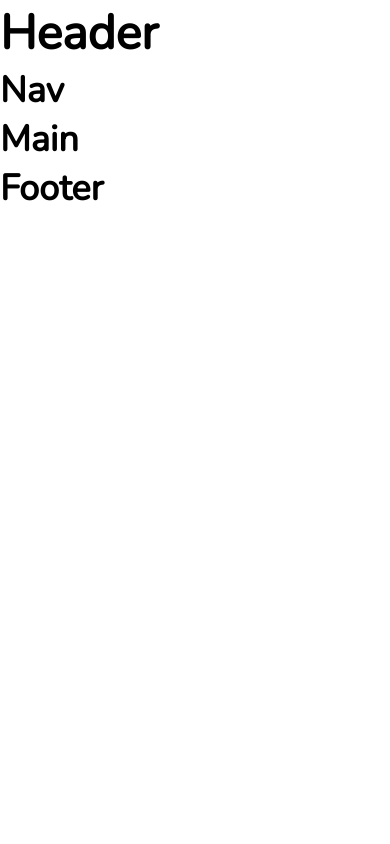
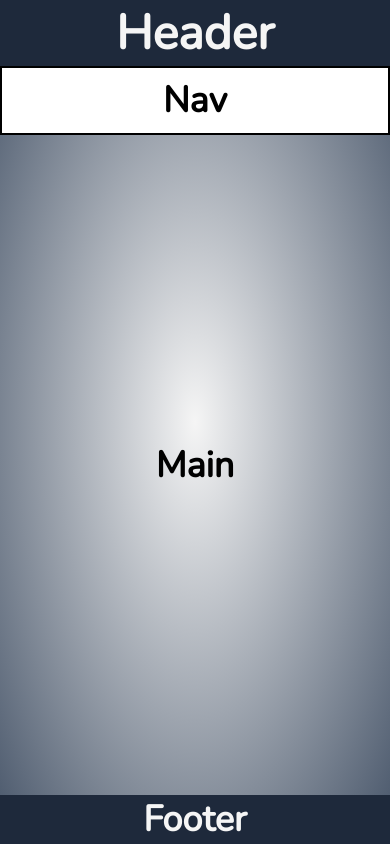
Before and after one commit to NSENGIYUMVA-Christian/css-course, a plain HTML site: page 17_lesson_starter/index.html in a window 390 px wide. Drawn offline with nearby package versions, Linux system fonts and the light colour scheme.

Commit message:
finished media queries

```diff
--- a/17_lesson_starter/css/style.css
+++ b/17_lesson_starter/css/style.css
@@ -11,4 +11,101 @@
 body {
   font: 1.5rem "Nunito", sans-serif;
   min-height: 100vh;
+  background-color: #475569;
+  /* radial gradient starts from the center */
+  background-image: radial-gradient(whitesmoke,#475569);
+  display:flex;
+  flex-direction: column;
 }
+
+header,nav,main,footer {
+  display:grid;
+  place-content: center;
+  grid-template-columns: 100%;
+  text-align: center;
+
+}
+
+header, footer {
+  position:sticky;
+  background-color: #1E293B;
+  color:whitesmoke
+}
+
+header {
+  top:0
+}
+
+
+
+nav {
+  background-color: #fff;
+  color:#000;
+  padding:0.5rem;
+  border: 2px solid black;
+
+}
+
+main{
+  flex-grow: 1;
+}
+footer {
+  bottom:0
+}
+
+
+/* syntax of media query */
+/* @media media type and (condition: breakpoint){
+  //css rules
+} */
+
+/* small screen */
+@media screen and (min-width:576px) {
+  body {
+    background-color: green;
+    background-image: radial-gradient(whitesmoke,green);
+  }
+  nav{
+    display: none;
+  }
+}
+/* medium screen */
+@media screen and (min-width:768px) {
+  body {
+    background-color: gold;
+    background-image: radial-gradient(whitesmoke,gold);
+  }
+
+}
+/* large screen */
+@media screen and (min-width:992px) {
+  body {
+    background-color: firebrick;
+    background-image: radial-gradient(whitesmoke,firebrick);
+  }
+
+}
+
+/* very large screen */
+@media screen and (min-width:1200px) {
+  body {
+    background-color: rebeccapurple;
+    background-image: radial-gradient(whitesmoke,rebeccapurple);
+  }
+
+}
+/* mobile device landscape */
+@media screen and (min-height:425px) and (min-aspect-ratio:7/4) {
+  body {
+    background-color: dodgerblue;
+    background-image: radial-gradient(whitesmoke,dodgerblue);
+  }
+
+  h1,h2 {
+    font-size: 1.5rem;
+  }
+  nav {
+    display:none
+  }
+
+}
--- a/17_lesson_starter/index.html
+++ b/17_lesson_starter/index.html
@@ -1,12 +1,11 @@
 <!DOCTYPE html>
 <html lang="en">
-
   <head>
-    <meta charset="UTF-8">
-    <meta http-equiv="X-UA-Compatible" content="IE=edge">
-    <meta name="viewport" content="width=device-width, initial-scale=1.0">
+    <meta charset="UTF-8" />
+    <meta http-equiv="X-UA-Compatible" content="IE=edge" />
+    <meta name="viewport" content="width=device-width, initial-scale=1.0" />
     <title>CSS Media Queries</title>
-    <link rel="stylesheet" href="css/style.css">
+    <link rel="stylesheet" href="css/style.css" />
   </head>
 
   <body>
@@ -23,5 +22,4 @@
       <h2>Footer</h2>
     </footer>
   </body>
-
 </html>
```
Lines whose indentation alone changed are shown as unchanged.
